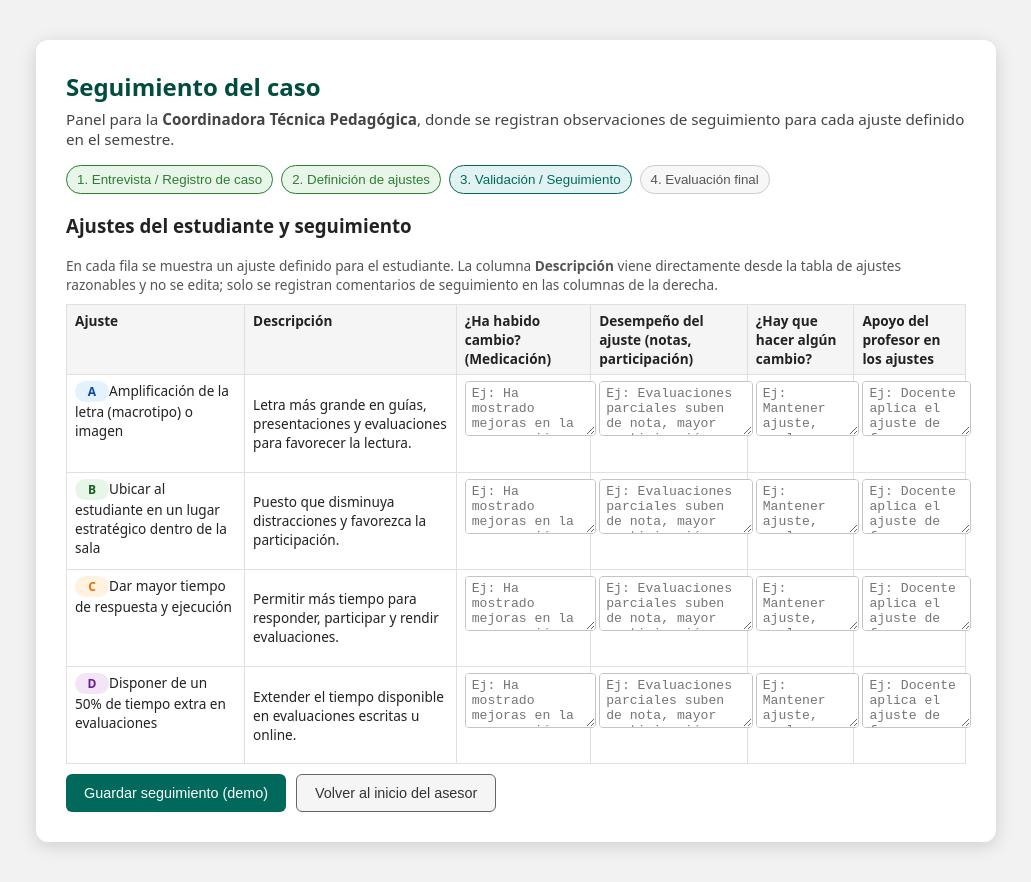
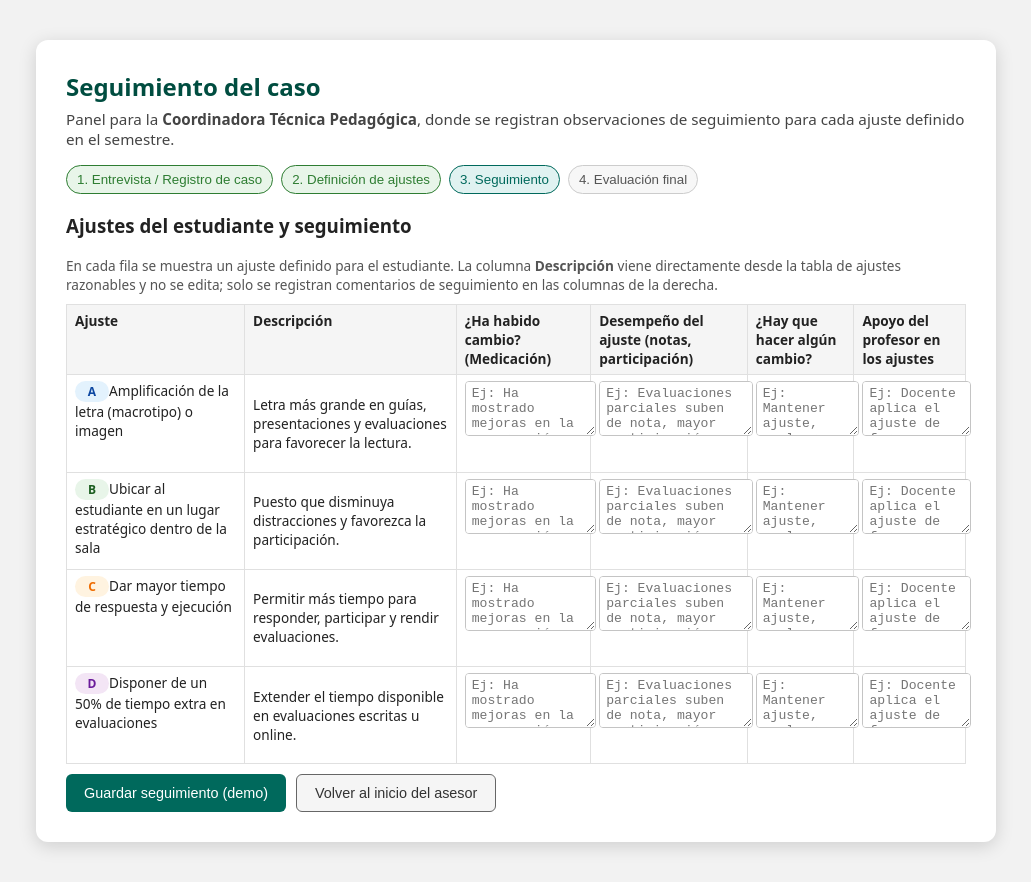
Before and after one commit to Xephyr573/Proyecto_Int, a React (Create React App) app in the folder proyecto-int/: page /asesor/seguimiento in a window 1280 px wide. Shown: the whole page, without its empty margins (124-1155 px from the left). Built offline with nearby package versions, Linux system fonts and the light colour scheme; no server answers.

Commit message:
modifique validacion / seguimiento quite el validacion

```diff
--- a/proyecto-int/src/pages/homepage/Asesor/pages/DefinirAjustes.js
+++ b/proyecto-int/src/pages/homepage/Asesor/pages/DefinirAjustes.js
@@ -158,7 +158,7 @@ export default function DefinirAjustes() {
           className="etapa"
           onClick={() => navigate("/asesor/seguimiento")}
         >
-          3. Validación / Seguimiento
+          3. Seguimiento
         </button>
         <button
           type="button"
--- a/proyecto-int/src/pages/homepage/Asesor/pages/RegistrarCaso.js
+++ b/proyecto-int/src/pages/homepage/Asesor/pages/RegistrarCaso.js
@@ -135,7 +135,7 @@ export default function RegistrarCaso() {
           className="etapa"
           onClick={() => navigate("/asesor/seguimiento")}
         >
-          3. Validación / Seguimiento
+          3. Seguimiento
         </button>
         <button
           type="button"
--- a/proyecto-int/src/pages/homepage/Asesor/pages/flujo/EvaluacionFinal.js
+++ b/proyecto-int/src/pages/homepage/Asesor/pages/flujo/EvaluacionFinal.js
@@ -60,7 +60,7 @@ export default function SeguimientoCaso() {
           2. Definición de ajustes
         </button>
         <button type="button" className="etapa active">
-          3. Validación / Seguimiento
+          3. Seguimiento
         </button>
         <button
           type="button"
--- a/proyecto-int/src/pages/homepage/Asesor/pages/flujo/SeguimientoCaso.js
+++ b/proyecto-int/src/pages/homepage/Asesor/pages/flujo/SeguimientoCaso.js
@@ -60,7 +60,7 @@ export default function SeguimientoCaso() {
           2. Definición de ajustes
         </button>
         <button type="button" className="etapa active">
-          3. Validación / Seguimiento
+          3. Seguimiento
         </button>
         <button
           type="button"
```
